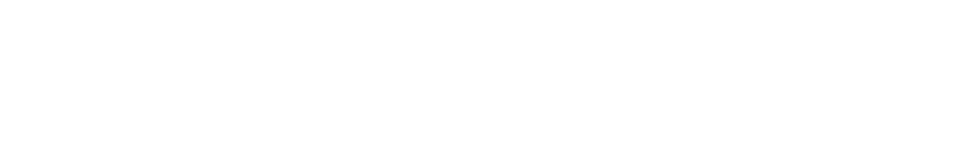
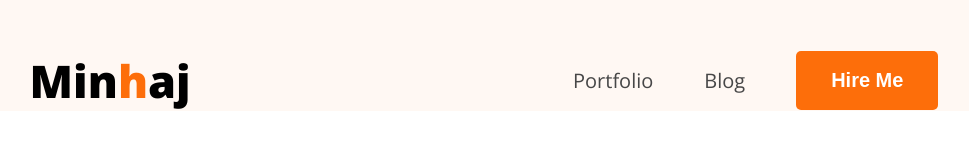
Before and after one commit to Minhajul-Abdin/portfolio-for-minhaj, a plain HTML site: page index.html in a window 1280 px wide. Shown: the whole page, without its empty margins (156-1125 px from the left). Drawn offline with nearby package versions, Linux system fonts and the light colour scheme.

Commit message:
nav done

```diff
--- a/index.html
+++ b/index.html
@@ -3,9 +3,26 @@
 <head>
     <meta charset="UTF-8">
     <meta name="viewport" content="width=device-width, initial-scale=1.0">
+    <link rel="preconnect" href="https://fonts.googleapis.com">
+    <link rel="preconnect" href="https://fonts.gstatic.com" crossorigin>
+    <link href="https://fonts.googleapis.com/css2?family=Open+Sans:ital,wght@0,300..800;1,300..800&display=swap" rel="stylesheet">
     <title>Minhajul</title>
+    <link rel="stylesheet" href="styles/portfolio.css">
 </head>
-<body>
+<body class="font-open-sans">
+
+    <header>
+        <nav>
+            <div class="logo">
+                <h2>Min<span class="color-orange">h</span>aj</h2>
+            </div>
+            <ul class="menu">
+                <li><a href="">Portfolio</a></li>
+                <li><a href="">Blog</a></li>
+                <li><button class="btn">Hire Me</button></li>
+            </ul>
+        </nav>
+    </header>
 
 </body>
 </html>
--- /dev/null
+++ b/styles/portfolio.css
@@ -0,0 +1,56 @@
+*{
+    margin: 0;
+    padding: 0;
+    box-sizing: border-box;
+}
+.font-open-sans {
+  font-family: "Open Sans", sans-serif;
+  font-optical-sizing: auto;
+}
+
+.btn{
+    background-color: #FD6E0A;
+    border: none;
+    padding: 18px 35px;
+    border-radius: 5px;
+    font-size: 20px;
+    font-weight: bold;
+    color: white;
+}
+
+.logo h2{
+    font-size: 45px;
+    font-weight: 900;
+
+}
+
+.color-orange{
+    color: #FD6E0A;
+}
+
+header{
+    background-color: #FFF8F3;
+    padding-top: 50px;
+}
+
+nav{
+    width: 71%;
+    max-width: 1140px;
+    margin: 0px auto;
+    display: flex;
+    justify-content: space-between;
+    align-items: center;
+}
+
+nav .menu{
+    display: flex;
+    list-style: none;
+    gap: 51px;
+    align-items: center;
+}
+
+nav .menu a{
+    color: #474747;
+    font-size: 20px;
+    text-decoration: none;
+}
```
